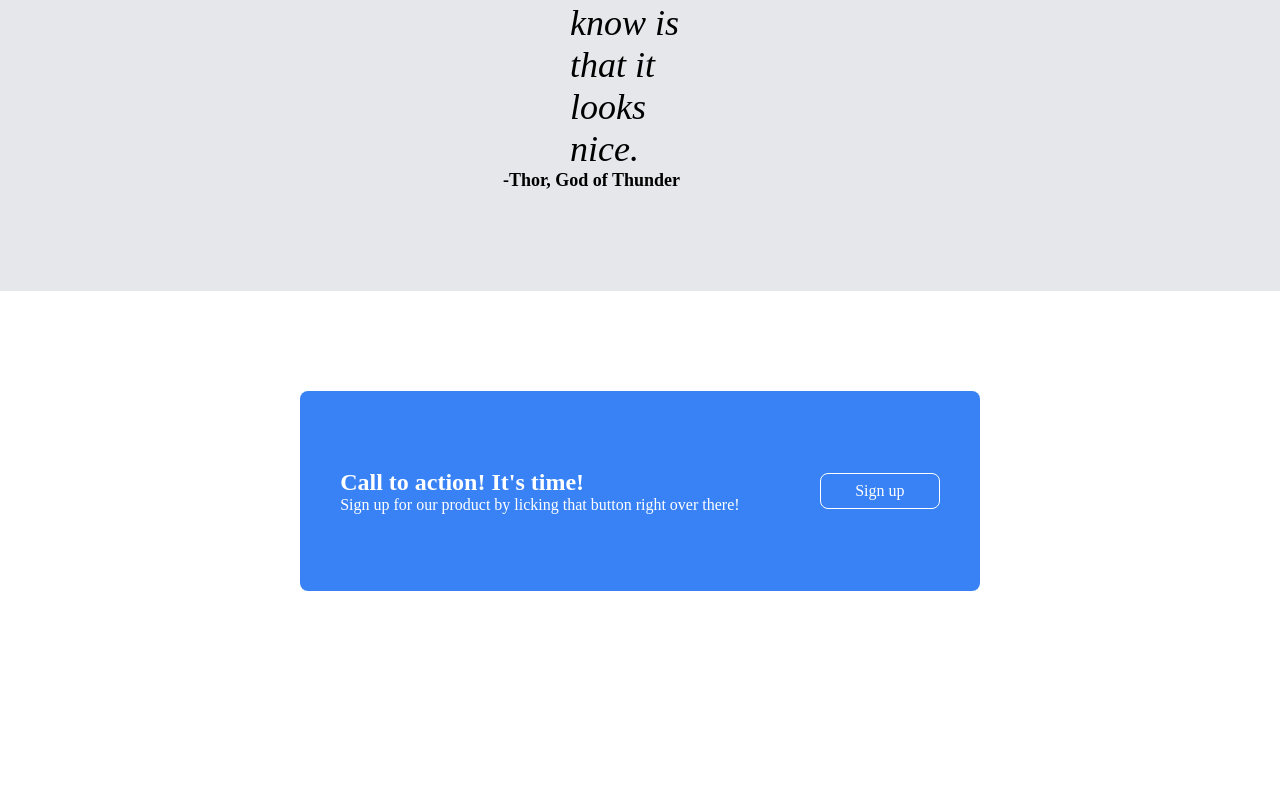
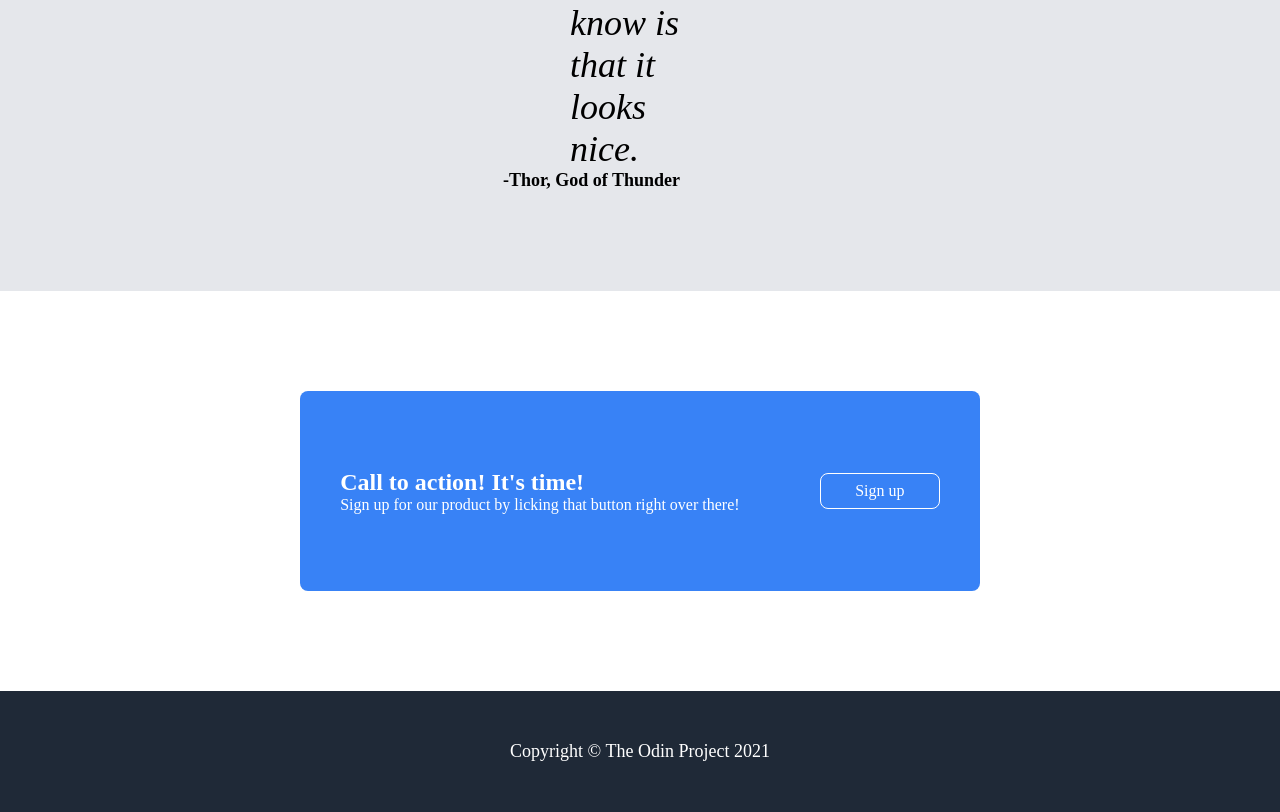
Before and after one commit to B1weisser/My-first-Website-Project, a plain HTML site: page index.html in a window 1280 px wide. Shown: the part 1866-2678 px from the top of the page. Before the commit the page ends 2557 px from the top, so only its background shows below. Drawn offline with Linux system fonts and the light colour scheme.

Commit message:
Created and completed footer

```diff
--- a/index.html
+++ b/index.html
@@ -67,5 +67,9 @@
         <div class="text-right">Sign up</div>
       </div>
     </div>
+
+    <div class="footer">
+        <p class="footer-text">Copyright © The Odin Project 2021</p>
+    </div>
 </body>
 </html>
--- a/style.css
+++ b/style.css
@@ -157,3 +157,11 @@
     width: 120px;
     text-align: center;
 }
+
+.footer {
+    background-color: #1f2937;
+    color: white;
+    padding: 50px 0px 50px 0px;
+    font-size: 18px;
+    text-align: center;
+}
```
